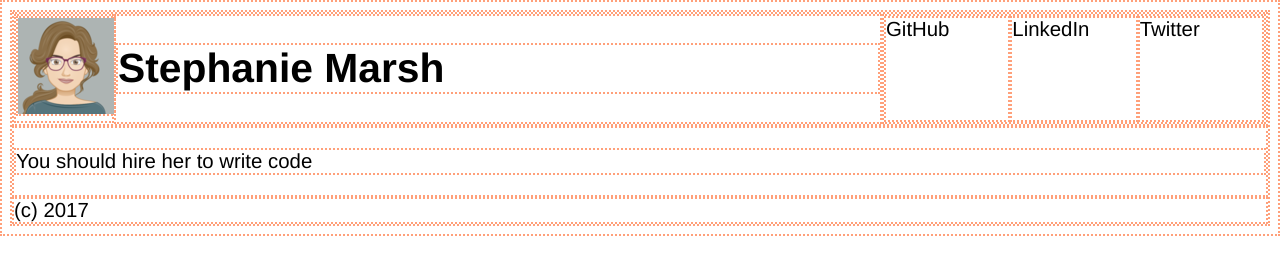
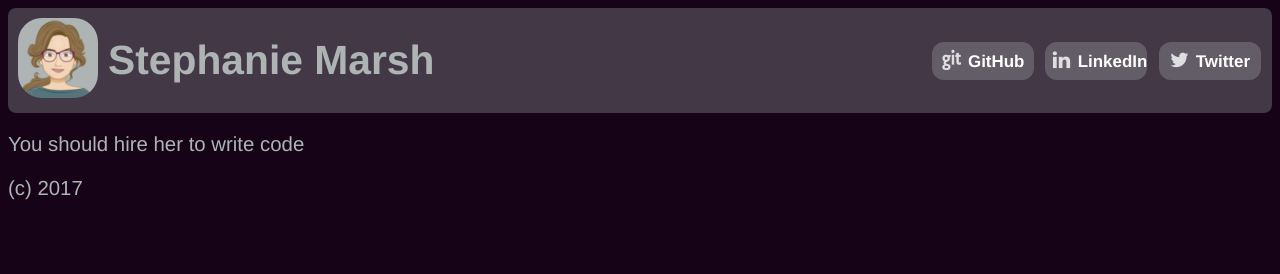
Before and after one commit to earthtone0ne/earthtone0ne.github.io, a plain HTML site: page index.html in a window 1280 px wide. Drawn offline with Linux system fonts and the light colour scheme.

Commit message:
Add font icons & some styling

```diff
--- /dev/null
+++ b/fontello/fontello.css
@@ -0,0 +1,38 @@
+@font-face {
+  font-family: 'fontello';
+  src: url('fontello.eot?15543493');
+  src: url('fontello.eot?15543493#iefix') format('embedded-opentype'),
+       url('fontello.woff2?15543493') format('woff2'),
+       url('fontello.woff?15543493') format('woff'),
+       url('fontello.ttf?15543493') format('truetype'),
+       url('fontello.svg?15543493#fontello') format('svg');
+  font-weight: normal;
+  font-style: normal;
+}
+
+ [class^="icon-"]:before, [class*=" icon-"]:before {
+  font-family: "fontello";
+  font-style: normal;
+  font-weight: normal;
+
+  display: inline-block;
+  text-decoration: inherit;
+  width: 1em;
+  margin-right: .3em;
+  text-align: center;
+  opacity: .8;
+
+  /* For safety - reset parent styles, that can break glyph codes*/
+  font-variant: normal;
+  text-transform: none;
+
+  font-size: 120%;
+  -webkit-font-smoothing: antialiased;
+  -moz-osx-font-smoothing: grayscale;
+
+
+}
+
+.icon-twitter:before { content: '\f099'; } /* '' */
+.icon-linkedin:before { content: '\f0e1'; } /* '' */
+.icon-git:before { content: '\f1d3'; } /* '' */
--- a/index.html
+++ b/index.html
@@ -6,6 +6,7 @@
 	<link rel="icon" type="image/png" sizes="96x96" href="/favicon/favicon-96x96.png">
 	<link rel="icon" type="image/png" sizes="16x16" href="/favicon/favicon-16x16.png">
 	<link rel="manifest" href="/favicon/manifest.json">
+	<link rel="stylesheet" href="fontello/fontello.css">
 </head>
 <body>
 	<header>
@@ -15,9 +16,21 @@
 			<h1>Stephanie Marsh</h1>
 		</div>
 		<nav>
-			<div>GitHub</div>
-			<div>LinkedIn</div>
-			<div>Twitter</div>
+			<a href="https://github.com/earthtone0ne">
+				<div>
+					<h5 class="icon-git">GitHub</h5>
+				</div>
+			</a>
+			<a href="https://www.linkedin.com/in/stephanie-adams">
+				<div>
+					<h5 class="icon-linkedin">LinkedIn</h5>
+				</div>
+			</a>
+			<a href="https://twitter.com/earthtoneone">
+				<div>
+					<h5 class="icon-twitter">Twitter</h5>
+				</div>
+			</a>
 		</nav>
 	</header>
 	<main>
--- a/styles.css
+++ b/styles.css
@@ -1,39 +1,56 @@
+html {
+	background-color: rgb(22, 3, 23);
+	color: #ADB4B3;
+}
 body {
 	font-family: 'helvetica neue', Helvetica, Arial, sans-serif;
 	  font-size: calc(6px + 1.8vmin);
 }
 
-
-
-* {
-	border: 2px dotted lightsalmon;
-}
 header {
 	display: grid;
-	grid-template-columns: minmax(48px, 100px) minmax(200px, 1fr) minmax(90px, 30vw);
-
+	grid-template-columns: minmax(64px, 100px) minmax(200px, 1fr) minmax(101px, 340px);
+	background-color: rgba(173,180,179,0.3);
+	border-radius: 8px ;
+	align-items: center
 }
 
 #avatar {
 	grid-column-start: 1;
 	align-self: center;
+	margin: 10px;
 }
 #avatar>img {
 	width: 100%;
+	border-radius: 30%;
 }
  header>h1 {
  	grid-column-start: 2;
- 	background-color: #c0ffee;
  	margin: 5px;
+
  }
 
 nav  {
 	display: grid;
-	grid-template-columns: repeat(auto-fit, minmax(80px, auto));
-	margin: 0;
-	padding: 0;
+	grid-template-columns: repeat(auto-fit, minmax(110px, auto));
+	padding: 10px 0;
 }
 nav div {
 	grid-area: auto;
-	display: inline-block;
+	background-color: rgba(173,179,178,0.3);
+	height: 80%;
+	width: 90%;
+	text-align: center;
+	border-radius: 12px;
 }
+
+h5 {
+	padding: 1vh 6px;
+	white-space: nowrap;
+	color: white;
+	margin: 5px 0;
+}
+
+a {
+	text-decoration: none;
+}
```
Also changed, not shown: fontello/fontello.svg (added), fontello/fontello.ttf (added), fontello/fontello.woff (added), fontello/fontello.woff2 (added), 1 other file.
